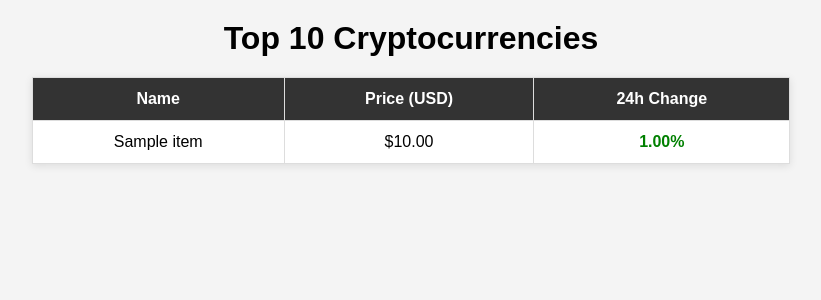
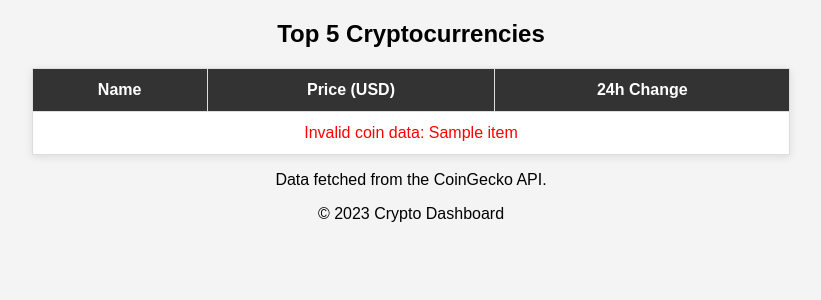
Before and after one commit to sarabiji/crypto_dash, a Flask app: page / in a window 1280 px wide. Shown: the top 300 px of the page, without its empty margins (229-1050 px from the left). Run offline with Flask 3, Linux system fonts and the light colour scheme; a database or web service that is not in the repository returns one stand-in record (values such as "Sample title"); data that the repository does not hold is empty.

Commit message:
yes i will

```diff
--- a/main.py
+++ b/main.py
@@ -1,27 +1,28 @@
 from flask import Flask, render_template
 import requests
+import logging
 
 app = Flask(__name__)
 
-def get_crypto_data():
+logging.basicConfig(level=logging.DEBUG)
+
+@app.route("/")
+def index():
     url = "https://api.coingecko.com/api/v3/coins/markets"
     params = {
-        "vs_currency": "usd",   # Required parameter
+        "vs_currency": "usd",
         "order": "market_cap_desc",
         "per_page": 10,
         "page": 1,
-        "sparkline": "false"
+        "sparkline": False
     }
-    response = requests.get(url, params=params)
-    return response.json()
+    data = requests.get(url, params=params).json()
 
+    # Log shape and type of each coin
+    for i, coin in enumerate(data):
+        logging.debug(f"Coin {i} type: {type(coin)}, keys: {list(coin.keys())}")
 
-
-@app.route("/")
-def index():
-    data = get_crypto_data()
-    print(data)
     return render_template("index.html", coins=data)
 
 if __name__ == "__main__":
-    app.run(host="0.0.0.0", port=5000)
+    app.run()
--- a/templates/index.html
+++ b/templates/index.html
@@ -5,22 +5,33 @@
     <link rel="stylesheet" href="{{ url_for('static', filename='style.css') }}">
 </head>
 <body>
-    <h1>Top 10 Cryptocurrencies</h1>
-    <table>
+    <h2>Top 5 Cryptocurrencies</h2>
+<table border="1">
     <tr>
         <th>Name</th>
         <th>Price (USD)</th>
         <th>24h Change</th>
     </tr>
     {% for coin in coins %}
+        {% if coin is mapping %}
             <tr>
                 <td>{{ coin.name }}</td>
                 <td>${{ "%.2f"|format(coin.current_price) }}</td>
-            <td class="{{ 'gain' if coin.price_change_percentage_24h >= 0 else 'loss' }}">
-                {{ "%.2f"|format(coin.price_change_percentage_24h) }}%
+                <td>{{ "%.2f"|format(coin.price_change_percentage_24h) }}%</td>
+            </tr>
+        {% else %}
+            <tr>
+                <td colspan="3" style="color:red;">
+                    Invalid coin data: {{ coin }}
                 </td>
             </tr>
+        {% endif %}
     {% endfor %}
 </table>
+
+    <p>Data fetched from the CoinGecko API.</p>
+    <footer>
+        <p>&copy; 2023 Crypto Dashboard</p>
+    </footer>
 </body>
 </html>
```
Lines whose indentation alone changed are shown as unchanged.
